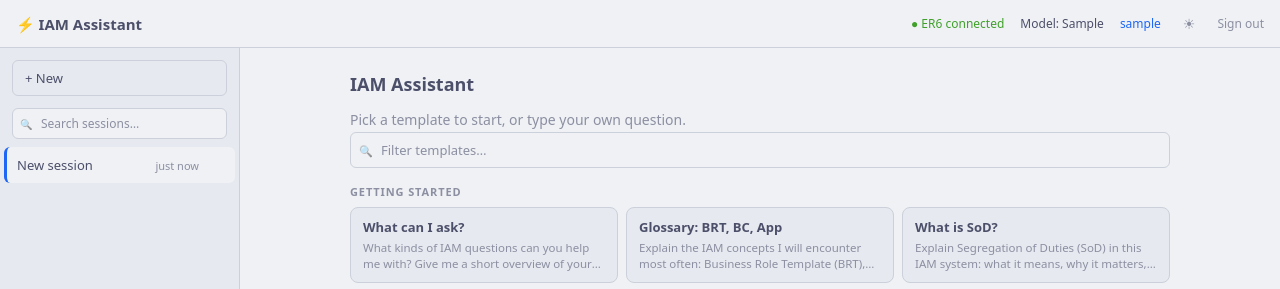
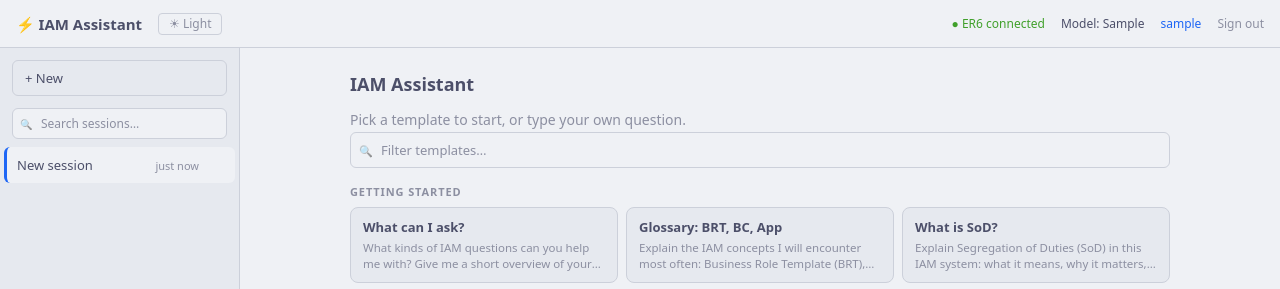
Before and after one commit to i015289/IAM-Assistant, a Python web app: template ui/templates/index.html in a window 1280 px wide. Shown: the top 289 px of the page. Run offline with Jinja, Linux system fonts and the light colour scheme; the template is opened without the code that fills it: most values are stand-ins (such as "Sample title", 1, 10 or a date in 2020).

Commit message:
feat(ui): move theme toggle to left of header with text label
Button now sits next to the logo on the left side of the header and shows
the current theme ("☀ Light" / "🌙 Dark") instead of just an icon, so
its purpose is obvious at a glance. Restyled with a subtle border to
read as a control rather than blending into the logo.

```diff
--- a/ui/static/app.js
+++ b/ui/static/app.js
@@ -15,7 +15,7 @@ function applyTheme(theme) {
   document.documentElement.setAttribute("data-theme", next);
   try { localStorage.setItem("theme", next); } catch (e) {}
   const btn = document.getElementById("theme-toggle");
-  if (btn) btn.textContent = next === "dark" ? "🌙" : "☀";
+  if (btn) btn.textContent = next === "dark" ? "🌙 Dark" : "☀ Light";
 }
 
 function toggleTheme() {
--- a/ui/static/style.css
+++ b/ui/static/style.css
@@ -34,14 +34,16 @@ html, body { height: 100%; background: var(--bg); color: var(--text); font-famil
 .username { color: var(--accent); font-size: 12px; }
 .signout { color: var(--muted); font-size: 12px; text-decoration: none; }
 .signout:hover { color: var(--text); }
+.header-left { display: flex; align-items: center; gap: 16px; }
 #theme-toggle {
-  background: transparent; border: none;
+  background: transparent;
   color: var(--muted); cursor: pointer;
-  font-size: 14px; padding: 4px 6px; line-height: 1;
-  border-radius: 4px;
+  border: 1px solid var(--border); border-radius: 4px;
+  font-size: 12px; padding: 4px 10px; line-height: 1;
   font-family: inherit;
+  display: inline-flex; align-items: center; gap: 6px;
 }
-#theme-toggle:hover { color: var(--text); background: var(--border); }
+#theme-toggle:hover { color: var(--text); border-color: var(--text); }
 /* Layout */
 #layout {
   display: flex;
--- a/ui/templates/index.html
+++ b/ui/templates/index.html
@@ -19,14 +19,16 @@
 <body>
 
 <header id="header">
-  <span class="logo">⚡ IAM Assistant</span>
+  <div class="header-left">
+    <span class="logo">⚡ IAM Assistant</span>
+    <button id="theme-toggle" type="button" title="Toggle theme" aria-label="Toggle theme">☀ Light</button>
+  </div>
   <div class="header-right">
     <span id="mcp-indicator" class="indicator {{ 'connected' if mcp_status == 'connected' else 'disconnected' }}">
       ● ER6 {{ mcp_status }}
     </span>
     <span class="indicator">Model: {{ llm_model }}</span>
     <span class="username">{{ username }}</span>
-    <button id="theme-toggle" type="button" title="Toggle theme" aria-label="Toggle theme">☀</button>
     <a href="/auth/logout" class="signout">Sign out</a>
   </div>
 </header>
```
